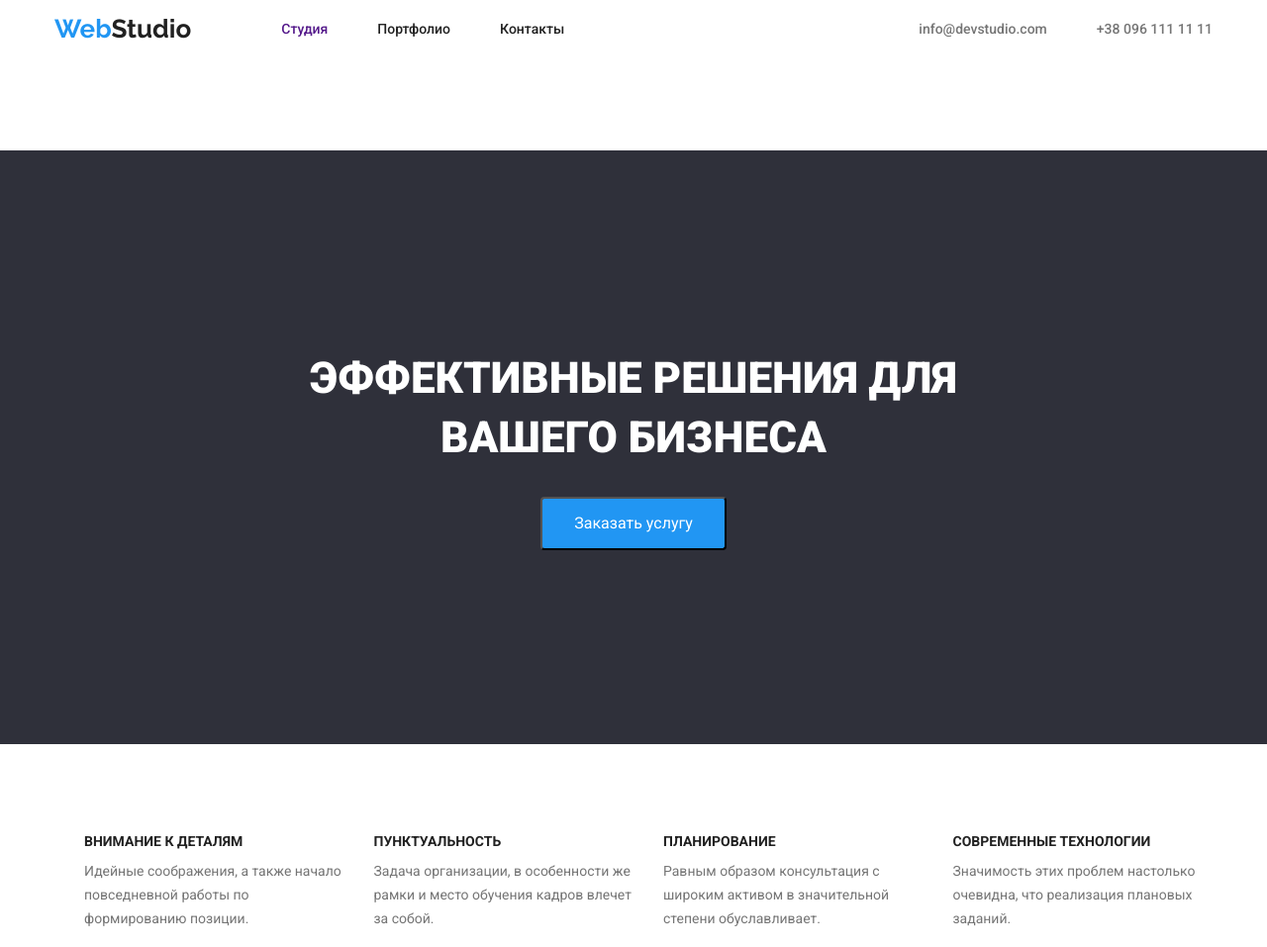
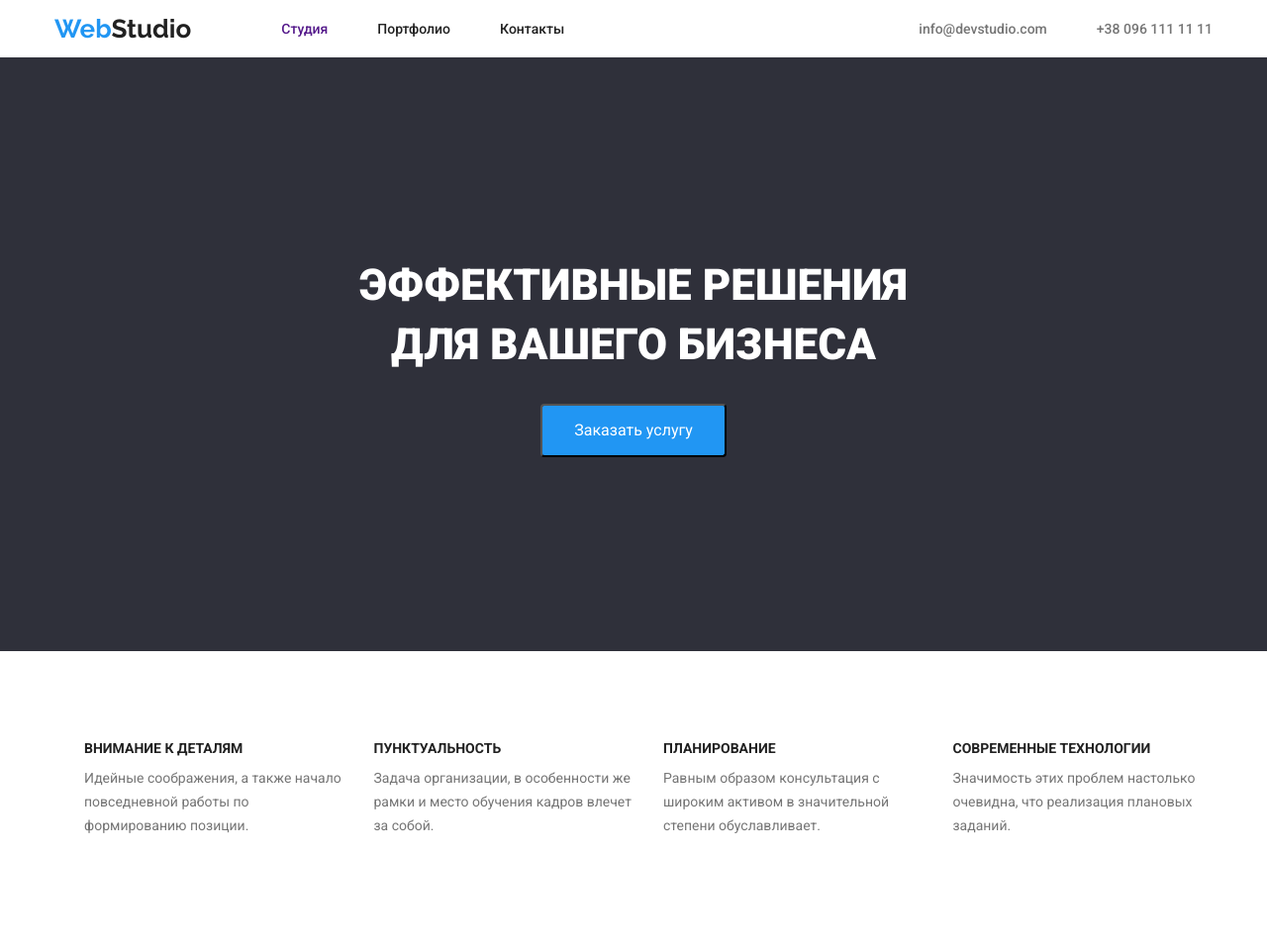
Before and after one commit to Elena-Vyhivska/goit-markup-hw-03, a plain HTML site: page index.html in a window 1280 px wide. Shown: the top 957 px of the page at 99% size. Drawn offline with nearby package versions, Linux system fonts and the light colour scheme.

Commit message:
исправленая работа

```diff
--- a/index.html
+++ b/index.html
@@ -37,7 +37,7 @@
 <section class="graybackground-page">
   <div class="container">
     <div class="conteiner-zagol">
-     <h1 class="main-text">ЭФФЕКТИВНЫЕ РЕШЕНИЯ ДЛЯ ВАШЕГО БИЗНЕСА</h1></div>
+     <h1 class="main-text">ЭФФЕКТИВНЫЕ РЕШЕНИЯ <br> ДЛЯ ВАШЕГО БИЗНЕСА</h1></div>
      <div class="button-radi"><button class="button">Заказать услугу</button></div>
     </div>
 </section>
--- a/styles.css
+++ b/styles.css
@@ -43,7 +43,6 @@ h4 {
   width: 1200px;
   padding-left: 15px;
   padding-right: 15px;
-  margin-bottom: 94px;
   margin-left: auto;
   margin-right: auto;
 }
@@ -82,6 +81,7 @@ h4 {
 }
 .conteiner-zagol {
   width: 696px;
+
   text-align: center;
   padding-top: 200px;
   margin-left: auto;
```
Also changed, not shown: portfolio.html (+2 -0 lines).
